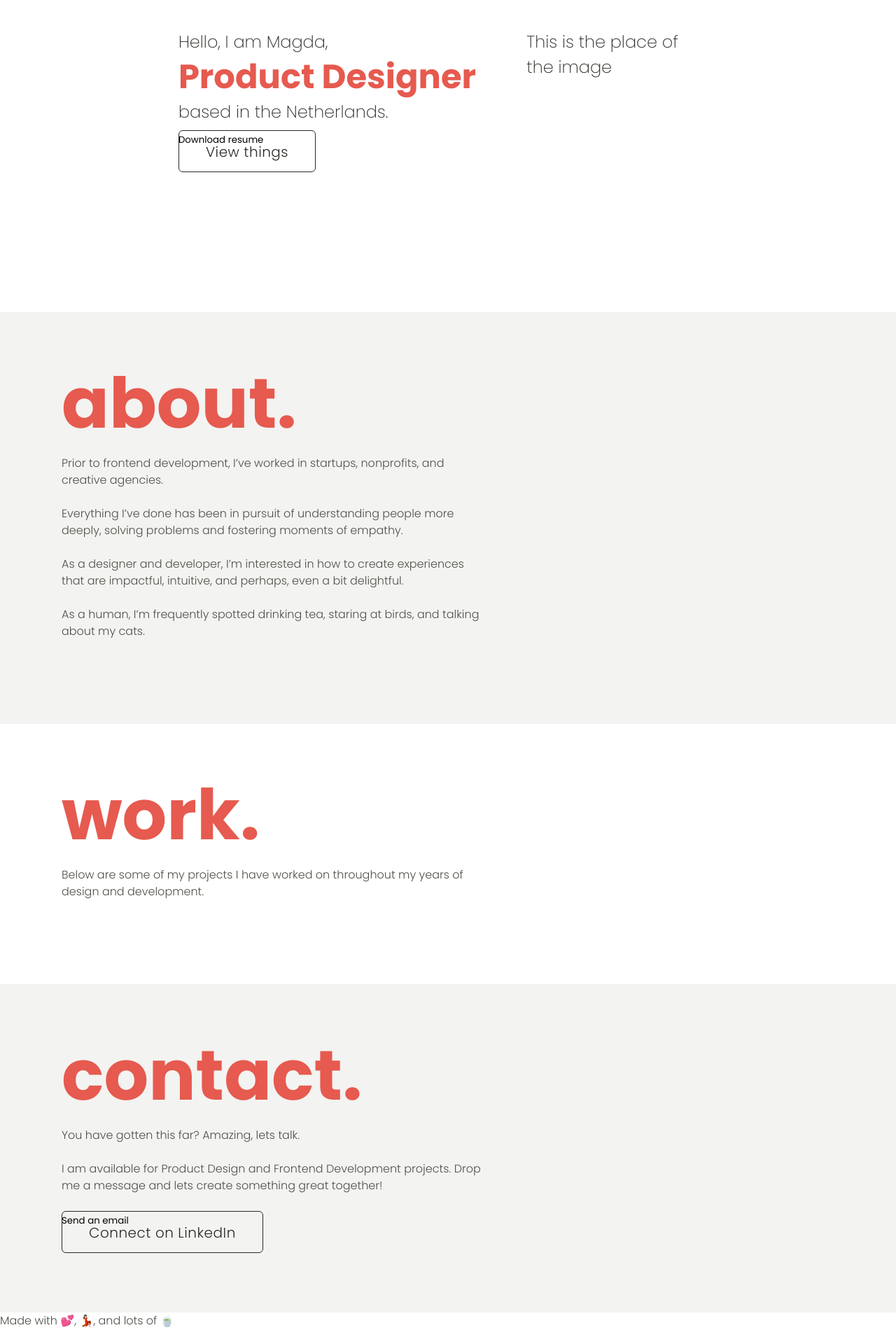
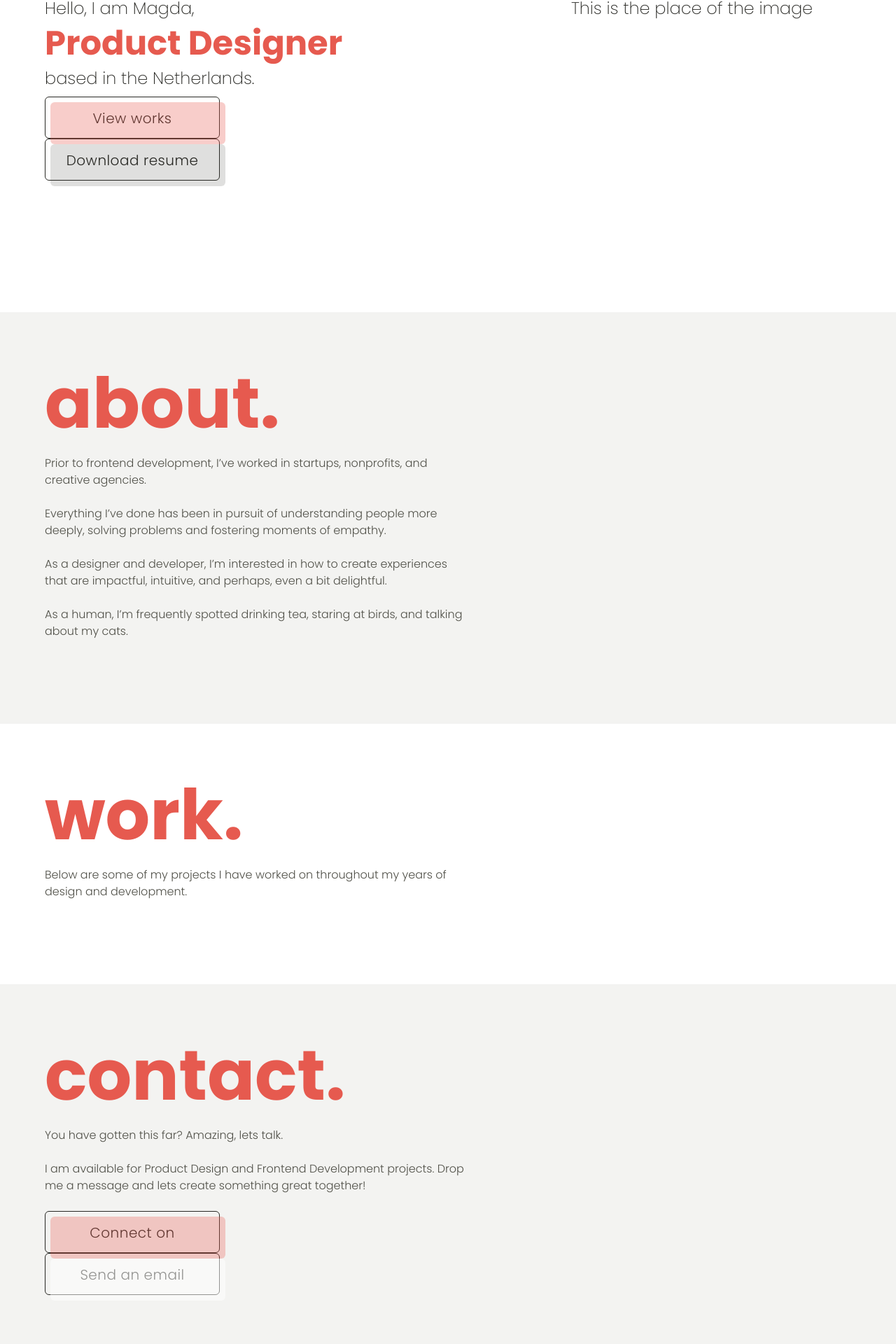
Before and after one commit to MagdK/portfolio_nextjs, a Next.js app: page / in a window 1280 px wide. Shown: the part 194-2114 px from the top of the page at 70% size. Before the commit the page ends 2093 px from the top, so only its background shows below. Built offline with nearby package versions, Linux system fonts and the light colour scheme.

Commit message:
Add button styling, padding to all sections

```diff
--- a/components/Button.module.scss
+++ b/components/Button.module.scss
@@ -4,48 +4,132 @@
 .button_container {
     display: flex;
     position: relative;
+    width: 250px;
+    height: 60px;
 
     .primary {
-        display: inline-block;
+        display: inline;
         position: absolute;
         font-size: 20px;
         line-height: 60px;
         letter-spacing: 0.5px;
         color: $color-grey-1;
         text-align: center;
-
-        background-color: transparent;
-        width: auto;
+        width: 250px;
         height: 60px;
         padding: 0 38px;
         font-weight: 300;
         border-radius: 6px;
         border: 1px solid $color-grey-1;
-        cursor: pointer;
         z-index:1;
         background-repeat:no-repeat;
         overflow: hidden;
-        outline:none;
-
-        &:hover {
-            border: 1px solid $color-grey-1;
-            background-color: $color-primary-light;
-            letter-spacing: 0.5px;
-            cursor: pointer;
-        }
+        outline: none;
+        cursor: pointer;
 
     }
 
     .primary_shadow {
         position: absolute;
-        display: inline-block;
-        box-shadow: 8px 8px $color-primary-light;
-        z-index: -1;
+        display: inline;
+        z-index: 10;
         top: 8px;
         left: 8px;
-        background-color: $color-primary-light;
-        height: 100%;
-        width: 100%;
+        background-color: $color-primary;
+        opacity: .3;
+        height: 60px;
+        width: 250px;
         border-radius: 6px;
+        cursor: pointer;
+
+        &:hover {
+            top: 0;
+            left: 0;
+            cursor: pointer;
+        }
+    }
+
+    .secondary {
+        display: inline;
+        position: absolute;
+        font-size: 20px;
+        line-height: 60px;
+        letter-spacing: 0.5px;
+        color: $color-grey-1;
+        text-align: center;
+        width: 250px;
+        height: 60px;
+        padding: 0;
+        font-weight: 300;
+        border-radius: 6px;
+        border: 1px solid $color-grey-1;
+        z-index:1;
+        background-repeat:no-repeat;
+        overflow: hidden;
+        outline: none;
+        cursor: pointer;
+
+    }
+
+    .secondary_shadow {
+        position: absolute;
+        display: inline;
+        z-index: 10;
+        top: 8px;
+        left: 8px;
+        background-color: $color-grey-1;
+        opacity: .15;
+        height: 60px;
+        width: 250px;
+        border-radius: 6px;
+        cursor: pointer;
+
+        &:hover {
+            top: 0;
+            left: 0;
+            cursor: pointer;
+        }
+    }
+
+    .tertiary {
+        display: inline;
+        position: absolute;
+        font-size: 20px;
+        line-height: 60px;
+        letter-spacing: 0.5px;
+        color: $color-grey-1;
+        text-align: center;
+        width: 250px;
+        height: 60px;
+        padding: 0;
+        font-weight: 300;
+        border-radius: 6px;
+        border: 1px solid $color-grey-1;
+        z-index:1;
+        background-repeat:no-repeat;
+        overflow: hidden;
+        outline: none;
+        cursor: pointer;
+
+    }
+
+    .tertiary_shadow {
+        position: absolute;
+        display: inline;
+        z-index: 10;
+        top: 8px;
+        left: 8px;
+        background-color: $color-white;
+        opacity: .5;
+        height: 60px;
+        width: 250px;
+        border-radius: 6px;
+        cursor: pointer;
+
+        &:hover {
+            top: 0;
+            left: 0;
+            cursor: pointer;
+        }
     }
 }
--- a/components/about.module.scss
+++ b/components/about.module.scss
@@ -10,7 +10,7 @@
     .about_wrapper {
         max-width: 1200px;
         margin: 0 auto;
-        padding: 0 48px;
+        padding: 0 24px;
 
         :global {
             h1 {
--- a/components/button.jsx
+++ b/components/button.jsx
@@ -18,22 +18,28 @@ export const PrimaryButton = ({ children }) => {
 export const SecondaryButton = ({ children }) => {
 
     return (
+        <div className={styles.button_container}>
             <button
                 className={styles.secondary}
             >
                 {children}
             </button>
+            <div className={styles.secondary_shadow}></div>
+        </div>
     )
 }
 
 export const TertiaryButton = ({ children }) => {
 
     return (
+        <div className={styles.button_container}>
             <button
                 className={styles.tertiary}
             >
                 {children}
             </button>
+            <div className={styles.tertiary_shadow}></div>
+        </div>
     )
 }
 
--- a/components/contact.jsx
+++ b/components/contact.jsx
@@ -15,14 +15,12 @@ const Contact = () => {
                 </p>
                 <PrimaryButton
                     type="button"
-                    className={styles.primary}
                 >
                     Connect on LinkedIn
                 </PrimaryButton>
 
                 <TertiaryButton
                     type="button"
-                    className={styles.tertiary}
                 >
                     Send an email
                 </TertiaryButton>
--- a/components/contact.module.scss
+++ b/components/contact.module.scss
@@ -11,7 +11,7 @@
     .contact_wrapper {
         max-width: 1200px;
         margin: 0 auto;
-        padding: 0 48px;
+        padding: 0 24px;
 
         :global {
             h1 {
--- a/components/home.jsx
+++ b/components/home.jsx
@@ -9,8 +9,8 @@ const Home = () => {
               <h4>Hello, I am Magda,</h4>
               <h3><span></span></h3>
               <h4>based in the Netherlands.</h4>
-                <PrimaryButton type="button">View things</PrimaryButton>
-                <SecondaryButton type="button">Download resume</SecondaryButton>
+                <PrimaryButton type="button">View works</PrimaryButton>
+                {<SecondaryButton type="button">Download resume</SecondaryButton>}
             </div>
             <div className={styles.home_wrapper_col_2}>
               <h4>This is the place of the image</h4>
--- a/components/home.module.scss
+++ b/components/home.module.scss
@@ -8,9 +8,9 @@
 	align-items: center;
 
 	.home_wrapper {
-		max-width: 1200px;
+		width: 1200px;
         margin: 0 auto;
-        padding: 120px 48px;
+        padding: 120px 24px;
 		display: flex;
 
 		.home_wrapper_col_1 {
--- a/components/navigation.module.scss
+++ b/components/navigation.module.scss
@@ -6,7 +6,7 @@
 
 	width: 100%;
 	height: 72px;
-	padding-top: 24px;
+	padding: 24px 24px 0;
 	background-color: $color-white;
 
 	.nav_container {
--- a/components/work.module.scss
+++ b/components/work.module.scss
@@ -8,7 +8,7 @@
     .work_wrapper {
         max-width: 1200px;
         margin: 0 auto;
-        padding: 0 48px;
+        padding: 0 24px;
 
         :global {
             h1 {
```
Lines whose indentation alone changed are shown as unchanged.
